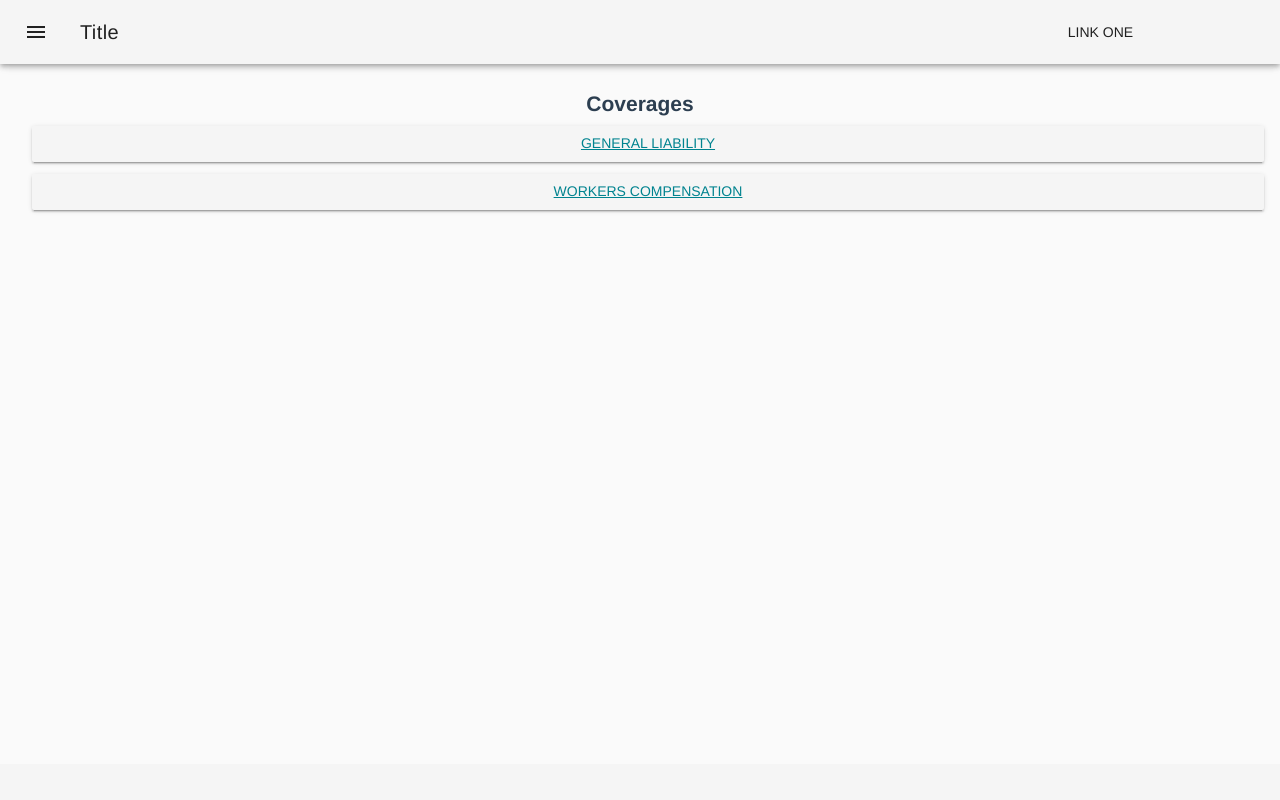
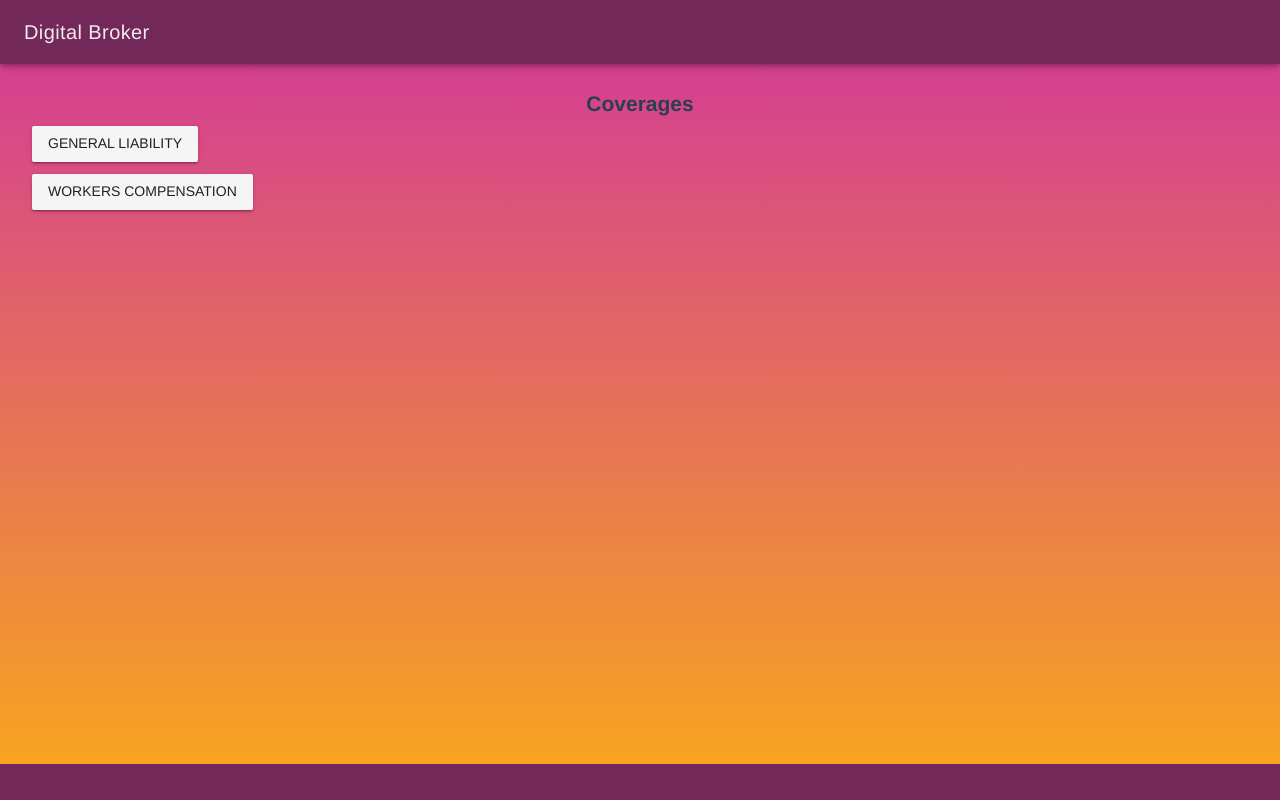
Before and after one commit to rewritehackathon/trude, a Vue app in the folder client/: page /coverages in a window 1280 px wide. Built offline with nearby package versions, Linux system fonts and the light colour scheme.

Commit message:
changed vuetify color theme

```diff
--- a/client/src/App.vue
+++ b/client/src/App.vue
@@ -3,7 +3,12 @@
     <ToolbarComp />
     <v-content>
       <v-container fluid>
-        <router-view></router-view>
+        <transition
+          name="fade"
+          mode="out-in"
+          >
+          <router-view/>
+        </transition>
       </v-container>
     </v-content>
     <v-footer app></v-footer>
@@ -29,6 +34,9 @@ export default {
   text-align: center;
   color: #2c3e50;
 }
+footer{
+  background-color: var(--v-accent-base) !important;
+}
 #nav {
   padding: 30px;
 }
@@ -41,4 +49,18 @@ export default {
 #nav a.router-link-exact-active {
   color: #42b983;
 }
+.fade-enter-active,
+.fade-leave-active {
+  transition-duration: 0.25s;
+  transition-property: opacity;
+  transition-timing-function: ease;
+}
+
+.fade-enter,
+.fade-leave-active {
+  opacity: 0
+}
+.nav-btn {
+  width: 100%;
+}
 </style>
--- a/client/src/components/ToolbarComp.vue
+++ b/client/src/components/ToolbarComp.vue
@@ -1,13 +1,13 @@
 <template>
-  <v-toolbar app>
-    <v-toolbar-side-icon></v-toolbar-side-icon>
-    <v-toolbar-title>Title</v-toolbar-title>
+  <v-toolbar app class ='accent white--text'>
+    <!-- <v-toolbar-side-icon></v-toolbar-side-icon> -->
+    <v-toolbar-title>Digital Broker</v-toolbar-title>
     <v-spacer></v-spacer>
-    <v-toolbar-items class="hidden-sm-and-down">
+    <!-- <v-toolbar-items class="hidden-sm-and-down">
       <v-btn flat>Link One</v-btn>
       <v-btn flat>Link Two</v-btn>
       <v-btn flat>Link Three</v-btn>
-    </v-toolbar-items>
+    </v-toolbar-items> -->
   </v-toolbar>
 </template>
 
@@ -16,3 +16,9 @@ export default {
   name: "ToolbarComp"
 };
 </script>
+
+<style>
+.v-toolbar__title{
+  opacity: 0.9;
+}
+</style>
--- a/client/src/main.js
+++ b/client/src/main.js
@@ -11,11 +11,14 @@ Vue.config.productionTip = false
 
 Vue.use(Vuetify, {
   theme: {
-    primary: colors.cyan.darken3,
-    secondary: colors.teal.lighten3,
-    accent: colors.red.accent1,
+    primary: "#D44091",
+    secondary:	"#F8A41F",
+    accent: "#722859",
     error: colors.red.accent3
-  }
+  },
+  options: {
+  customProperties: true
+}
 })
 
 new Vue({
--- a/client/src/views/Assets.vue
+++ b/client/src/views/Assets.vue
@@ -7,11 +7,9 @@
     </v-layout>
     <v-layout row v-for="type in assetTypes">
       <v-flex>
-        <v-btn>
-          <router-link :to ="{name: 'AssetCategory', params:{type: type}}">
+          <v-btn class = 'nav-btn':to ="`/assetCategory/${type}`">
             {{type}}
-          </router-link>
-        </v-btn>
+          </v-btn>
     </v-flex>
     </v-layout>
   </div>
--- a/client/src/views/Coverages.vue
+++ b/client/src/views/Coverages.vue
@@ -30,10 +30,8 @@
     </v-expansion-panel>
   </v-layout> -->
   <v-layout v-for="coverage in coverages">
-    <v-btn>
-      <router-link to="/assets">
+    <v-btn to="/assets">
         {{coverage.name}}
-      </router-link>
     </v-btn>
   </v-layout>
   </div>
@@ -45,6 +43,11 @@ export default{
     coverages:  function(){
       return this.$store.state.mockData.customer.policies[0].coverage
     },
+  },
+  methods: {
+    goToAssets: function(){
+      this.$router.push('/assets')
+    }
   }
 }
 </script>
--- a/client/src/views/Home.vue
+++ b/client/src/views/Home.vue
@@ -2,7 +2,7 @@
 <template>
   <div>
   <v-layout row align-center>
-    <v-flex>
+    <v-flex class = "white--text">
       <h2>FEMA Alert: {{this.$store.state.FEMA.incidentType}}</h2>
       <span>{{this.incidentBegin}} - </span>
       <span>{{this.incidentEnd}}</span>
@@ -18,10 +18,8 @@
     </v-layout>
     <v-layout row align-center justify-center>
       <v-flex xs6 grow>
-        <v-btn>
-          <router-link to="/coverages">
+        <v-btn v-on:click="goToCoverages">
           Coverages
-        </router-link>
         </v-btn>
       </v-flex>
     </v-layout>
@@ -44,6 +42,11 @@ export default {
     incidentEnd: function(){
       return moment(this.$store.state.FEMA.incidentEndDate).format("dddd, MMMM Do YYYY")
     }
+  },
+  methods: {
+    goToCoverages: function(){
+      this.$router.push('/coverages')
+    }
   }
 }
 </script>
@@ -52,4 +55,7 @@ export default {
   button{
     width: 100%;
   }
+  .v-content__wrap{
+    background-image: linear-gradient(var(--v-primary-base), var(--v-secondary-base));
+  }
 </style>
```
